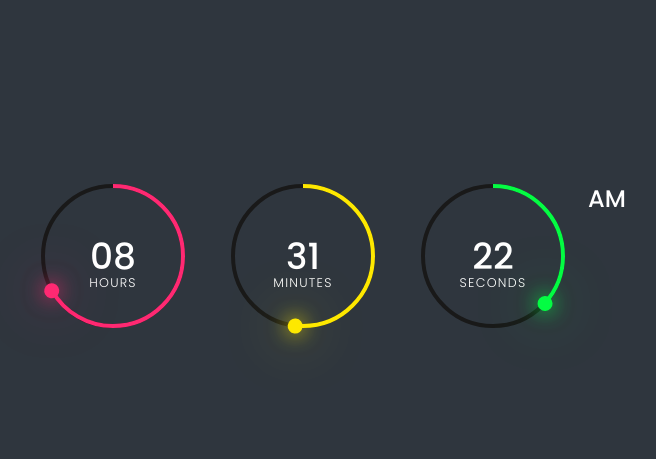
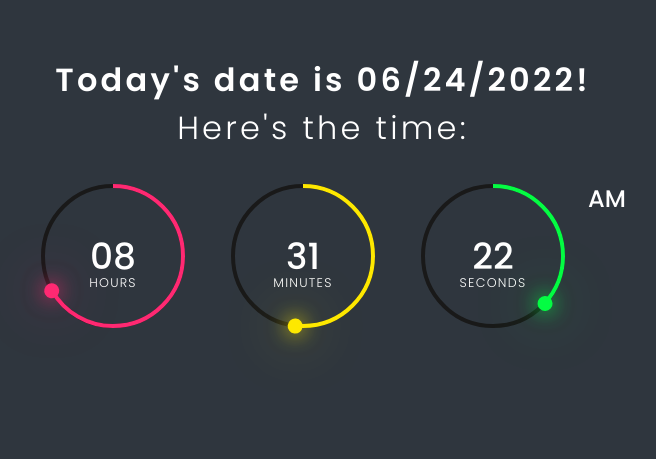
Before and after one commit to Mas-Dietrich/Digital-Clock, a plain HTML site: page index.html in a window 1280 px wide. Shown: the part 144-603 px from the top of the page, without its empty margins (317-973 px from the left). Drawn offline with Linux system fonts and the light colour scheme.

Commit message:
removed js file, implemented real time date

```diff
--- a/index.html
+++ b/index.html
@@ -8,6 +8,7 @@
     <link rel="stylesheet" href="style.css">
 </head>
 <body>
+    <div id="current_date"></div>
     <div id="time">
         <div class="circle" style="--clr:#ff2972;">
             <div class = "dots hr_dot"></div>
@@ -55,6 +56,13 @@
             min_dot = document.querySelector('.min_dot');
             sec_dot = document.querySelector('.sec_dot');
 
+            let current_date = document.getElementById("current_date");
+
+            let today = new Date();
+            var day = String(today.getDate()).padStart(2, '0');
+            var month = String(today.getMonth() + 1).padStart(2, '0');
+            var year = today.getFullYear();
+
             let h = new Date().getHours();
             let m = new Date().getMinutes();
             let s = new Date().getSeconds();
@@ -81,6 +89,8 @@
             min_dot.style.transform = `rotate(${m * 6}deg)`;
             sec_dot.style.transform = `rotate(${s * 6}deg)`;
 
+            current_date.innerHTML = "Today's date is " + month + '/' + day + '/' + year + "! <br><span> Here's the time:</span> ";
+
         })
 
     </script>
--- a/style.css
+++ b/style.css
@@ -95,3 +95,18 @@ body {
     top: -3px;
     box-shadow: 0 0 20px var(--clr), 0 0 60px var(--clr);
 }
+
+#current_date {
+    color: white;
+    font-size: 2em;
+    position: absolute;
+    text-align: center;
+    width: 100%;
+    height: 400px;
+    font-weight: 600;
+    letter-spacing: 0.1em;
+}
+
+#current_date span {
+    font-weight: 300;
+}
```
Also changed, not shown: main.js (deleted, +0 -12 lines).
